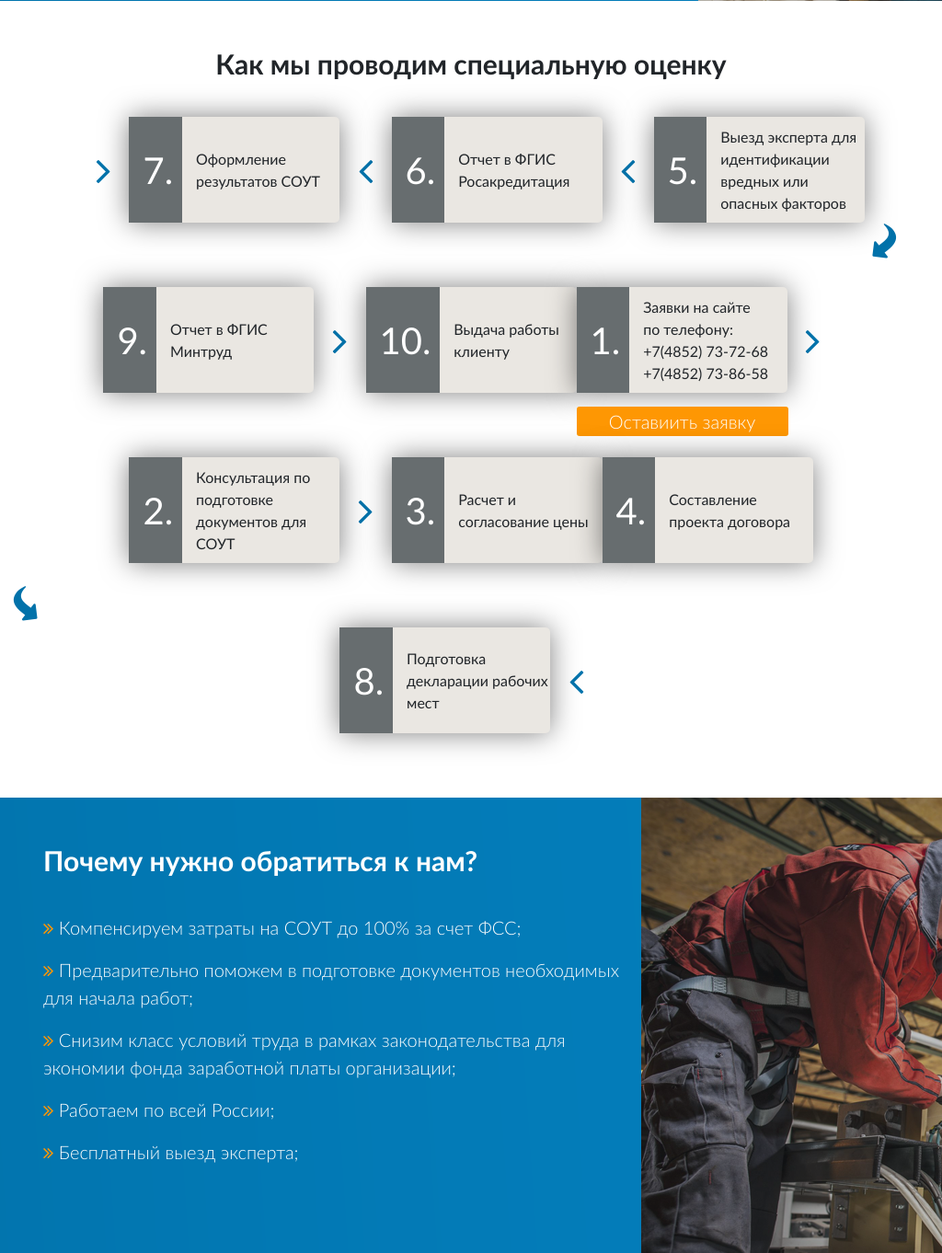
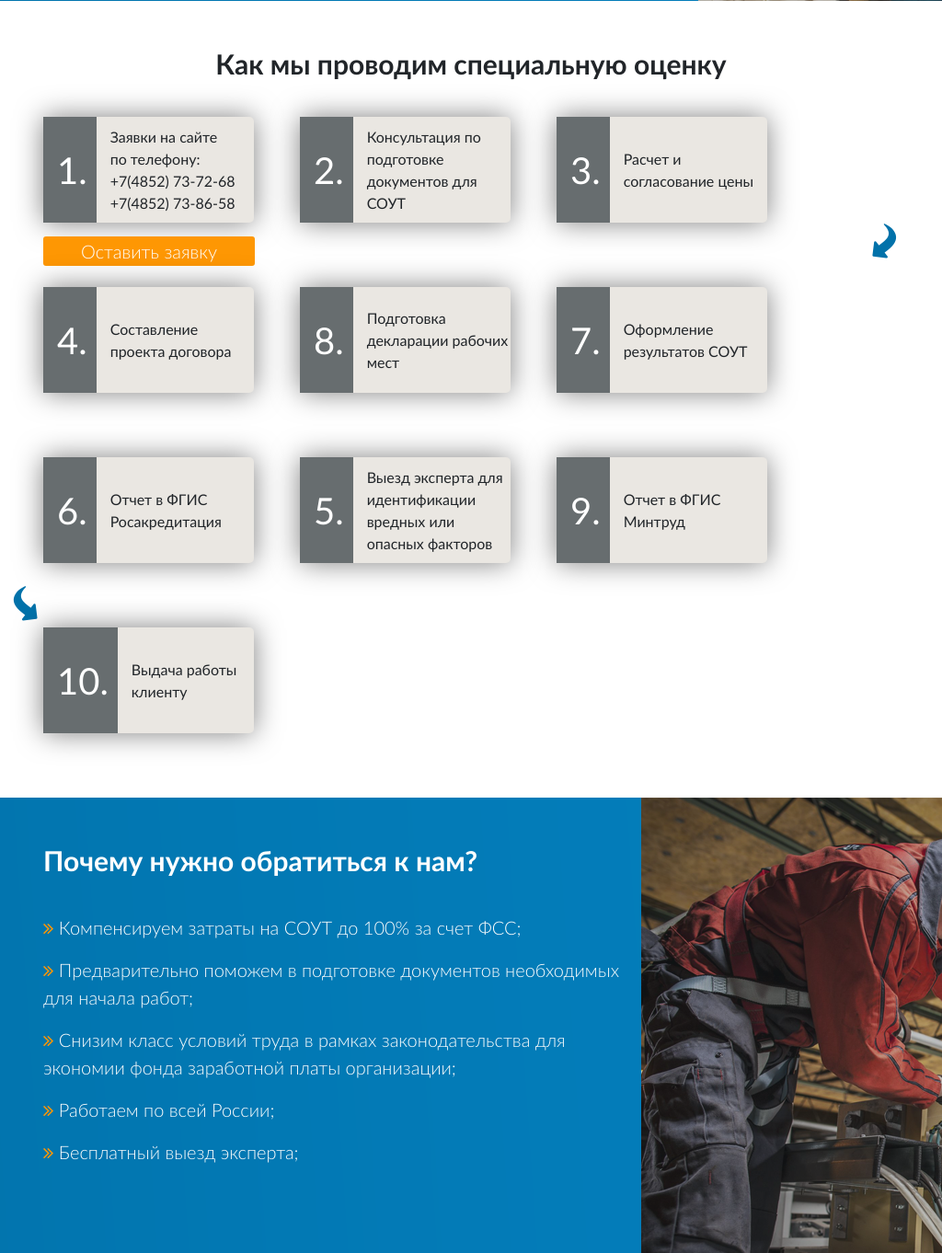
Before and after one commit to DmitriySkor/COOT, a PHP site: page /sout.php in a window 1024 px wide. Shown: the part 2834-4196 px from the top of the page at 92% size. Run offline with PHP 8.4, Linux system fonts and the light colour scheme; some libraries are stand-ins or nearby versions.

Commit message:
adaptive evaluate_stage block

```diff
--- a/css/media.css
+++ b/css/media.css
@@ -22,31 +22,31 @@
     }
 
     .evaluate_stage_list{
-        justify-content: center;
+        justify-content: flex-start;
     }
 
-
-    .stage1{ order: 1}
-    .evaluate_stage_list .first_angle{order: 2}
-    .stage2{ order: 3}
-    .evaluate_stage_list .second_angle{order: 4}
-    .stage3{ order: 5}
-    .evaluate_stage_list .fourth_angle{
-        order: 6;
+    .evaluate_stage_list>.fa-angle-right{
         display: none;
     }
-    .stage4{ order: 7}
-    .evaluate_stage_list .five_angle{order: 8}
-    .stage5{ order: 9}
-    .evaluate_stage_list .five_angle{order: 10}
-    /*.stage6{ order: };*/
-    /*.stage7{ order: };*/
-    /*.stage8{ order: };*/
-    /*.stage9{ order: };*/
-    /*.stage10{ order: };*/
 
+    .evaluate_stage_list>.fa-angle-left{
+        display: none;
+    }
 
+    .evaluate_stage{
+        margin-right: 50px;
+    }
 
+    .stage1{order:1}
+    .stage2{order:2}
+    .stage3{order:3}
+    .stage4{order:4}
+    .stage5{order:5}
+    .stage6{order:6}
+    .stage7{order:7}
+    .stage8{order:8}
+    .stage9{order:9}
+    .stage10{order:10}
 }
 
 
@@ -59,6 +59,7 @@
     .main_menu li a{
         margin: 0 21px;
     }
+
 
 }
 
--- a/css/style.css
+++ b/css/style.css
@@ -890,6 +890,10 @@
     bottom: -47px;
 }
 
+.fourth_angle{
+    display: none;
+}
+
 .evaluate_stage_list>.fa-angle-right {
     margin: 35px 20px 0 20px;
     font-size: 45px;
--- a/sout.php
+++ b/sout.php
@@ -119,7 +119,7 @@
                         +7(4852) 73-72-68
                         +7(4852) 73-86-58
                     </p>
-                    <button class="evaluate_btn">Оставиить заявку</button>
+                    <button class="evaluate_btn">Оставить заявку</button>
                 </div>
                 <i class="fa fa-angle-right first_angle" aria-hidden="true"></i>
                 <div class="evaluate_stage stage2">
@@ -165,7 +165,7 @@
                         Отчет в ФГИС Росакредитация
                     </p>
                 </div>
-                 <i class="fa fa-angle-left" aria-hidden="true"></i>
+                 <i class="fa fa-angle-left seven_angle" aria-hidden="true"></i>
                 <div class="evaluate_stage stage8">
                     <p class="evaluate_number">5.</p>
                     <p class="evaluate_item">
@@ -178,7 +178,7 @@
                         Отчет в ФГИС Минтруд
                     </p>
                 </div>
-                <i class="fa fa-angle-right" aria-hidden="true"></i>
+                <i class="fa fa-angle-right eight_angle" aria-hidden="true"></i>
                 <div class="evaluate_stage stage10">
                     <p class="evaluate_number">10.</p>
                     <p class="evaluate_item">
```
